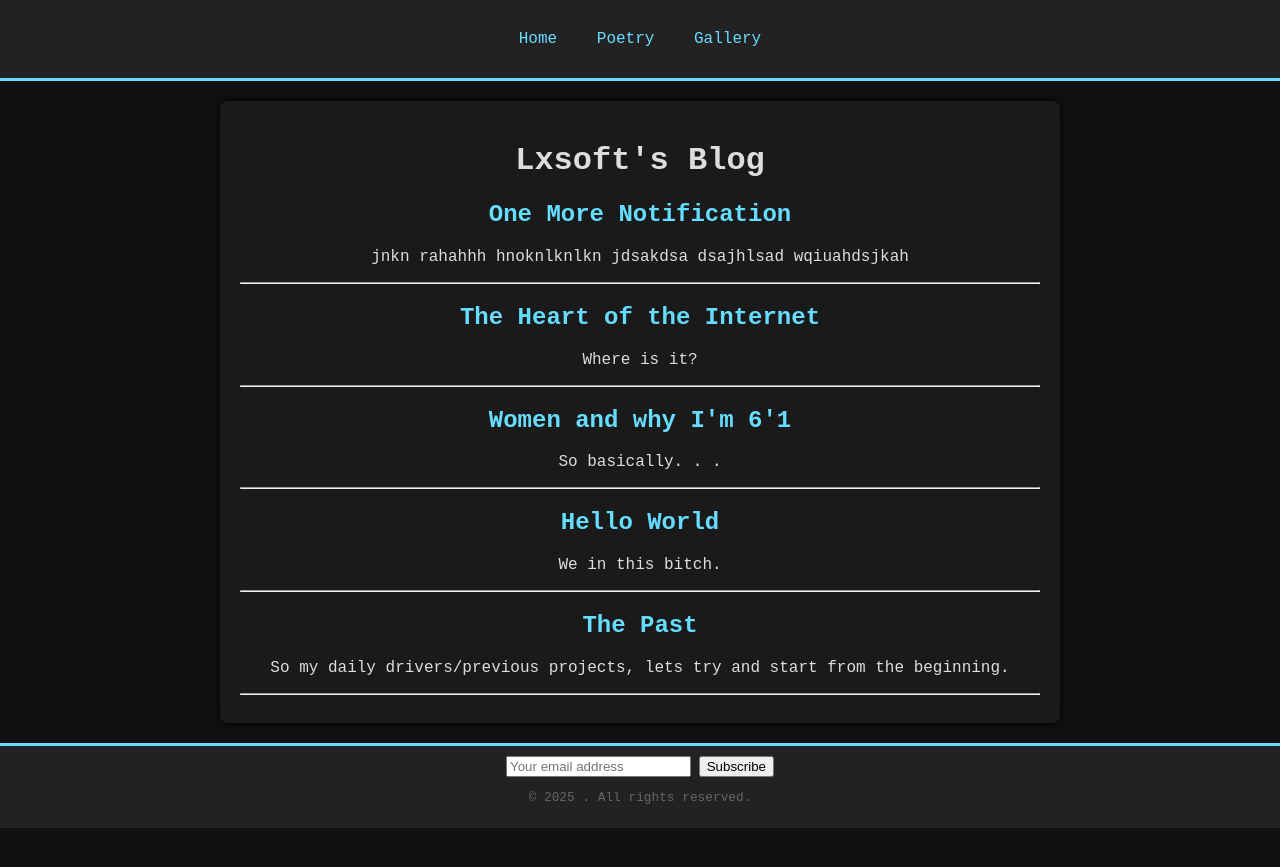
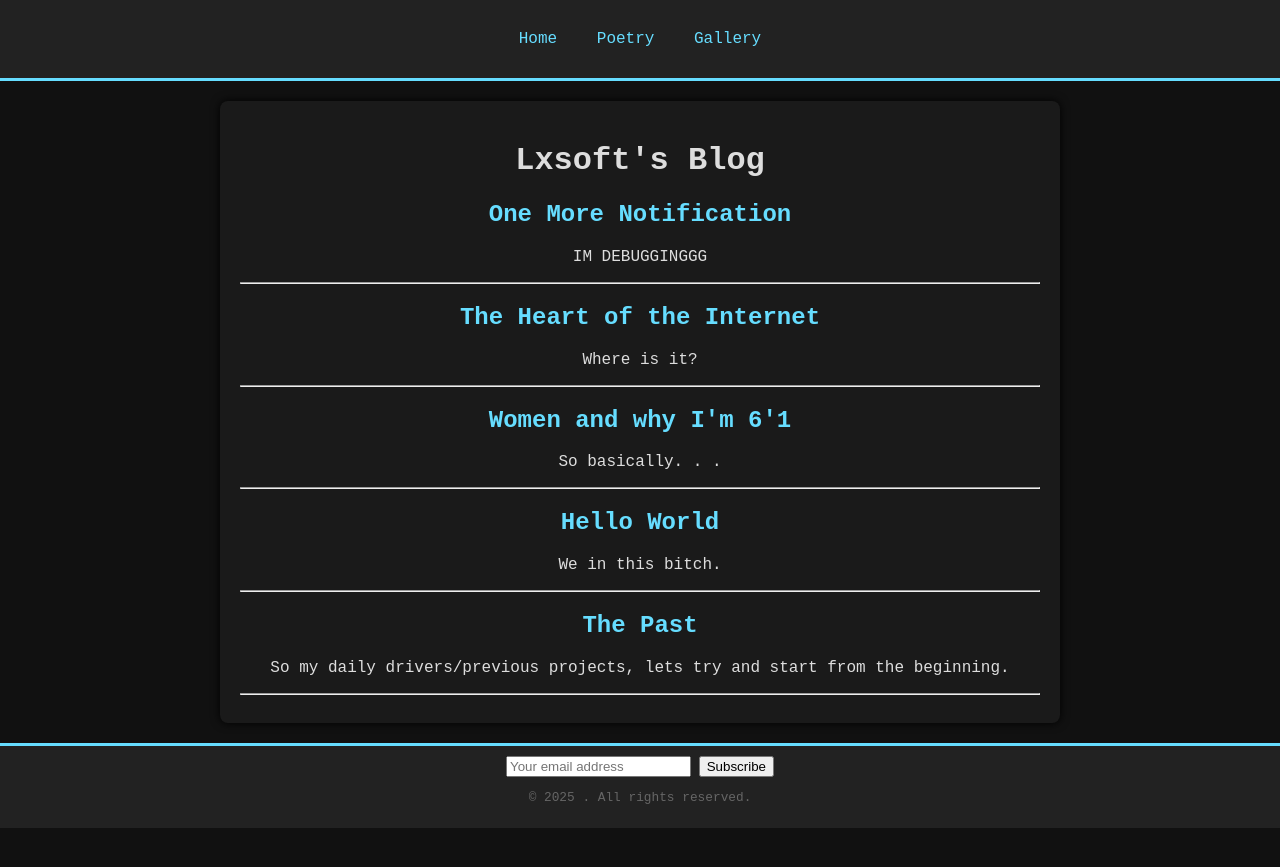
Before and after one commit to Lxsoftroxs/Lxsoftroxs.github.io, a Jekyll site: the page built from index.html, in a window 1280 px wide. Shown: the top 867 px of the page. Built offline with Jekyll 4.4.1, drawn with Linux system fonts in a browser that asks for light colours.

Commit message:
Update 2025-03-20-fifth-post.md

```diff
--- a/_posts/2025-03-20-fifth-post.md
+++ b/_posts/2025-03-20-fifth-post.md
@@ -4,8 +4,4 @@ title: "One More Notification"
 date: 2025-03-20
 ---
 
-jnkn
-rahahhh hnoknlknlkn
-jdsakdsa
-dsajhlsad
-wqiuahdsjkah
+IM DEBUGGINGGG
```
